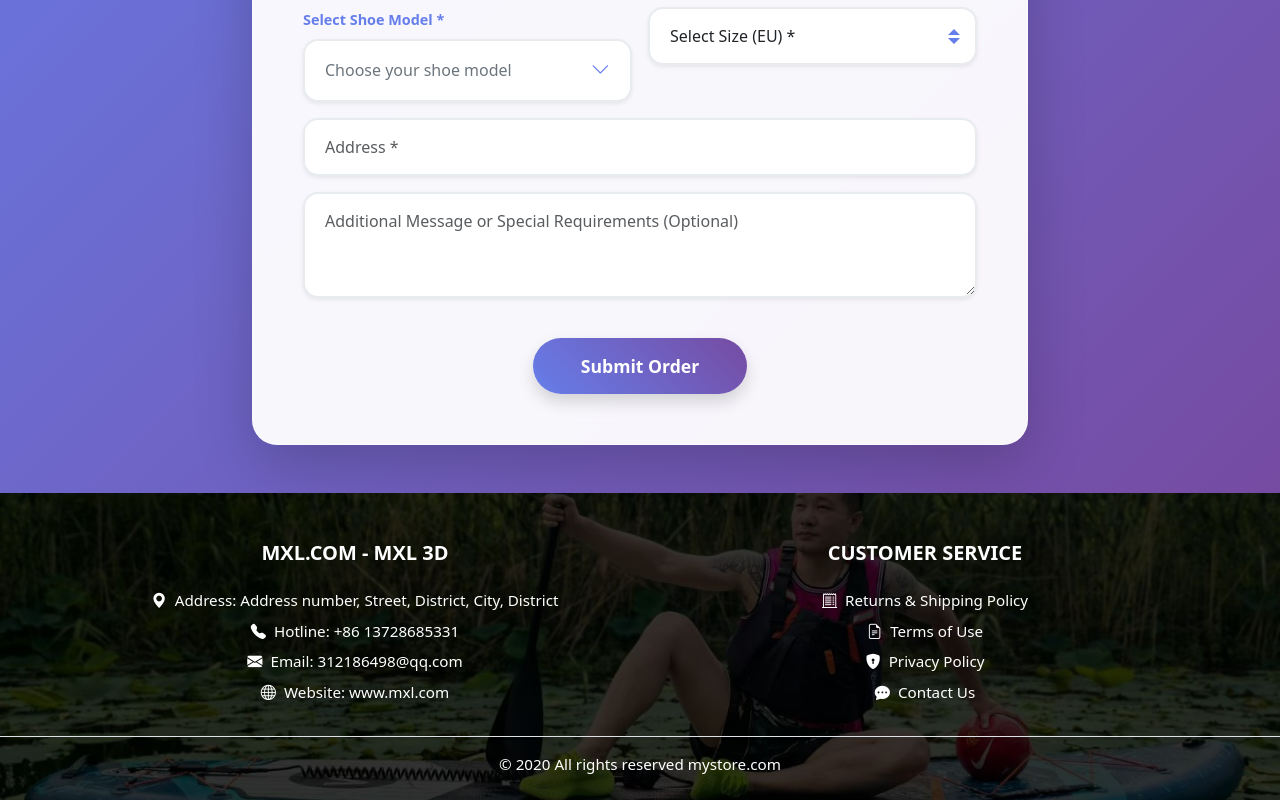
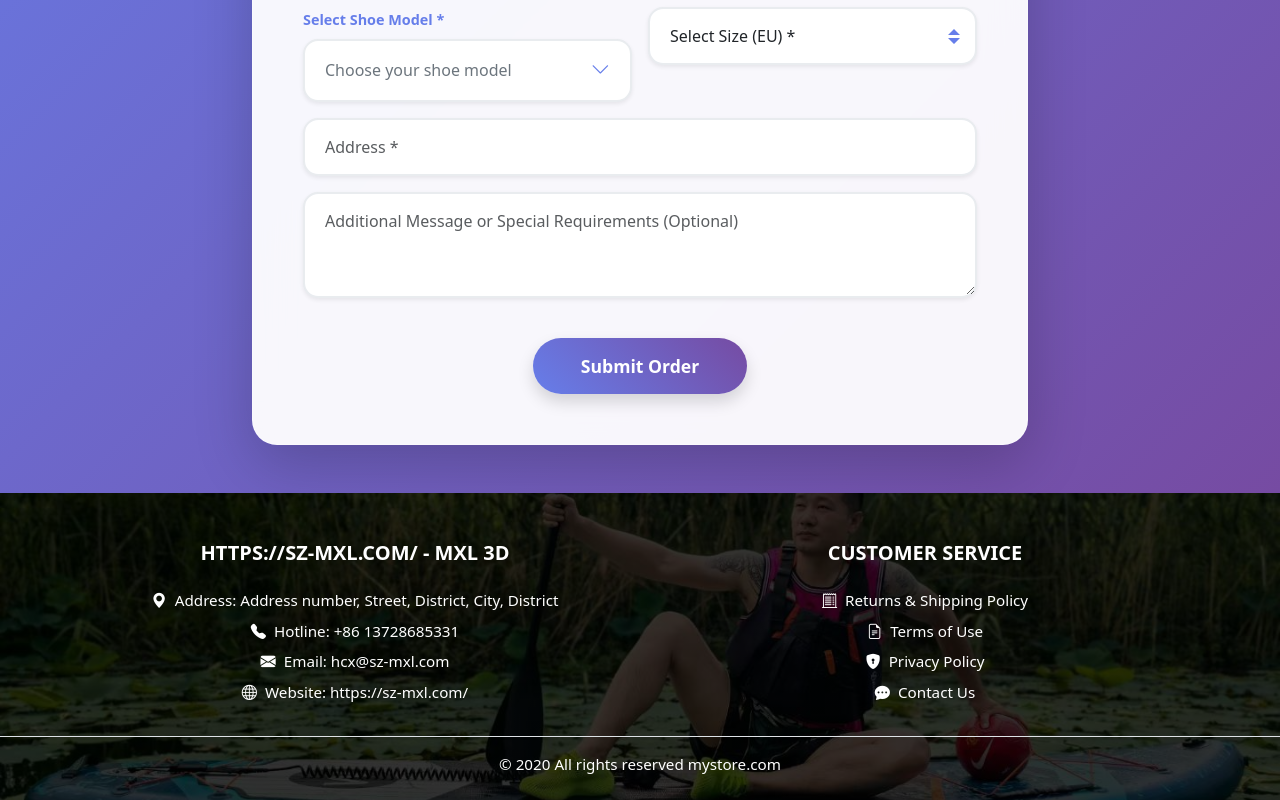
Before and after one commit to kiennt0810/my-web-prj, a plain HTML site: page index.html in a window 1280 px wide. Shown: the part 8240-9040 px from the top of the page. Drawn offline with nearby package versions, Linux system fonts and the light colour scheme.

Commit message:
Update index.html11

```diff
--- a/index.html
+++ b/index.html
@@ -19,7 +19,7 @@
   <meta property="og:description"
     content="Experience ultimate comfort with MXL 3D Slippers. Premium materials, 12-month warranty, free shipping.">
   <meta property="og:image" content="img/2_en.png">
-  <meta property="og:url" content="https://mxl.com">
+  <meta property="og:url" content="https://sz-mxl.com/">
   <meta property="og:type" content="product">
   <meta property="og:site_name" content="MXL 3D">
 
@@ -1186,11 +1186,11 @@
 
         <!-- Company Info -->
         <div class="col-md-6">
-          <h5 class="text-uppercase fw-bold mb-4">mxl.com - MXL 3D</h5>
+          <h5 class="text-uppercase fw-bold mb-4">https://sz-mxl.com/ - MXL 3D</h5>
           <p><i class="bi bi-geo-alt-fill me-2"></i>Address: Address number, Street, District, City, District</p>
           <p><i class="bi bi-telephone-fill me-2"></i>Hotline: +86 13728685331</p>
-          <p><i class="bi bi-envelope-fill me-2"></i>Email: 312186498@qq.com</p>
-          <p><i class="bi bi-globe me-2"></i>Website: www.mxl.com</p>
+          <p><i class="bi bi-envelope-fill me-2"></i>Email: hcx@sz-mxl.com</p>
+          <p><i class="bi bi-globe me-2"></i>Website: https://sz-mxl.com/</p>
         </div>
 
         <!-- Customer Service -->
@@ -1454,7 +1454,7 @@
           formData.append('Original Price', `$${productPrices[selectedModel].original}`);
         }
 
-        fetch("https://formsubmit.co/ajax/312186498@qq.com", {
+        fetch("https://formsubmit.co/ajax/hcx@sz-mxl.com", {
           method: "POST",
           body: formData
         })
```
